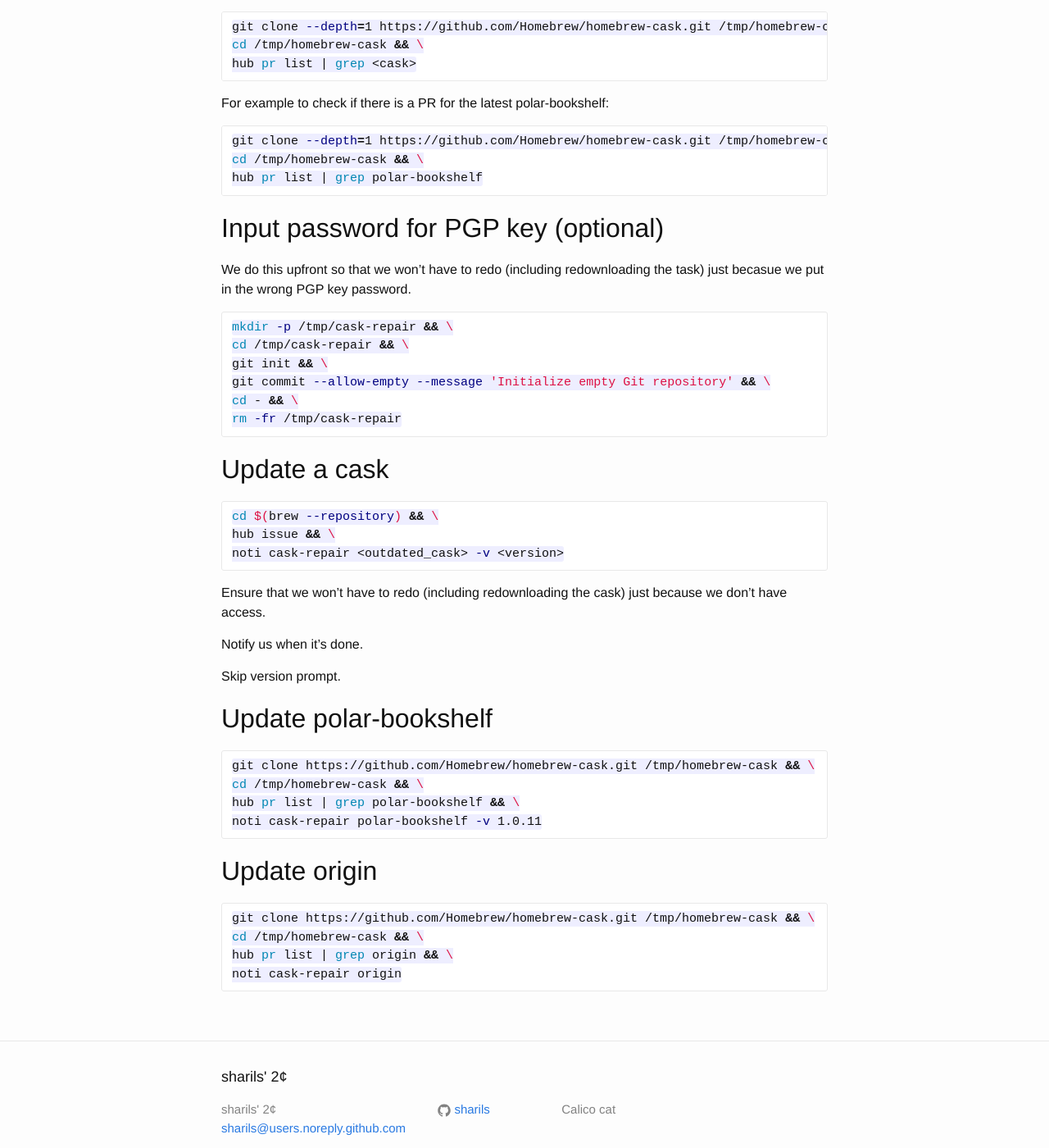
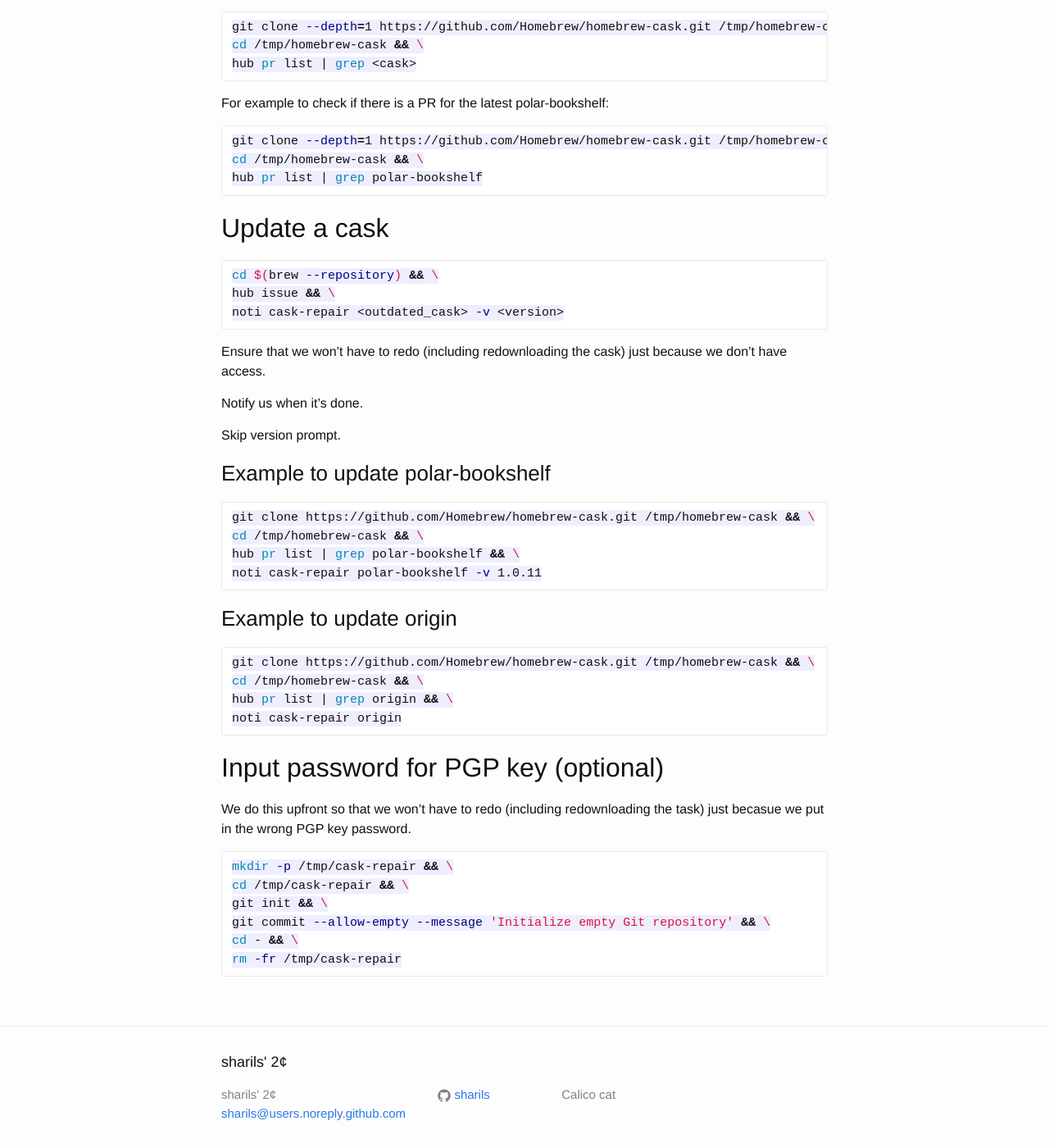
Before and after one commit to sharils/sharils.github.io, a Jekyll site: the page built from _posts/2018-10-29-notes-for-updating-a-cask.markdown, in a window 1280 px wide and 1400 px high, scrolled down 734 px. Shown: the whole window at 82% size. Built offline with Jekyll 4.4.1, drawn with Linux system fonts in a browser that asks for light colours.

Commit message:
Change article layout

````diff
--- a/_posts/2018-10-29-notes-for-updating-a-cask.markdown
+++ b/_posts/2018-10-29-notes-for-updating-a-cask.markdown
@@ -47,20 +47,6 @@ cd /tmp/homebrew-cask && \
 hub pr list | grep polar-bookshelf
 ```
 
-## Input password for PGP key (optional)
-
-We do this upfront so that we won't have to redo (including redownloading the
-task) just becasue we put in the wrong PGP key password.
-
-```sh
-mkdir -p /tmp/cask-repair && \
-cd /tmp/cask-repair && \
-git init && \
-git commit --allow-empty --message 'Initialize empty Git repository' && \
-cd - && \
-rm -fr /tmp/cask-repair
-```
-
 ## Update a cask
 
 ```sh
@@ -76,7 +62,7 @@ Notify us when it's done.
 
 Skip version prompt.
 
-## Update polar-bookshelf
+### Example to update polar-bookshelf
 
 ```sh
 git clone https://github.com/Homebrew/homebrew-cask.git /tmp/homebrew-cask && \
@@ -85,7 +71,7 @@ hub pr list | grep polar-bookshelf && \
 noti cask-repair polar-bookshelf -v 1.0.11
 ```
 
-## Update origin
+### Example to update origin
 
 ```sh
 git clone https://github.com/Homebrew/homebrew-cask.git /tmp/homebrew-cask && \
@@ -94,6 +80,20 @@ hub pr list | grep origin && \
 noti cask-repair origin
 ```
 
+## Input password for PGP key (optional)
+
+We do this upfront so that we won't have to redo (including redownloading the
+task) just becasue we put in the wrong PGP key password.
+
+```sh
+mkdir -p /tmp/cask-repair && \
+cd /tmp/cask-repair && \
+git init && \
+git commit --allow-empty --message 'Initialize empty Git repository' && \
+cd - && \
+rm -fr /tmp/cask-repair
+```
+
 [1]: https://github.com/Homebrew/homebrew-cask/blob/master/CONTRIBUTING.md#updating-a-cask "homebrew-cask/CONTRIBUTING.md at master · Homebrew/homebrew-cask · GitHub"
 [2]: https://github.com/Homebrew/homebrew-cask/search?type=Issues&q=polar-bookshelf "Search · polar-bookshelf"
 [3]: https://github.com/Homebrew/homebrew-cask/search?type=Issues&q=origin "Search · origin"
````
